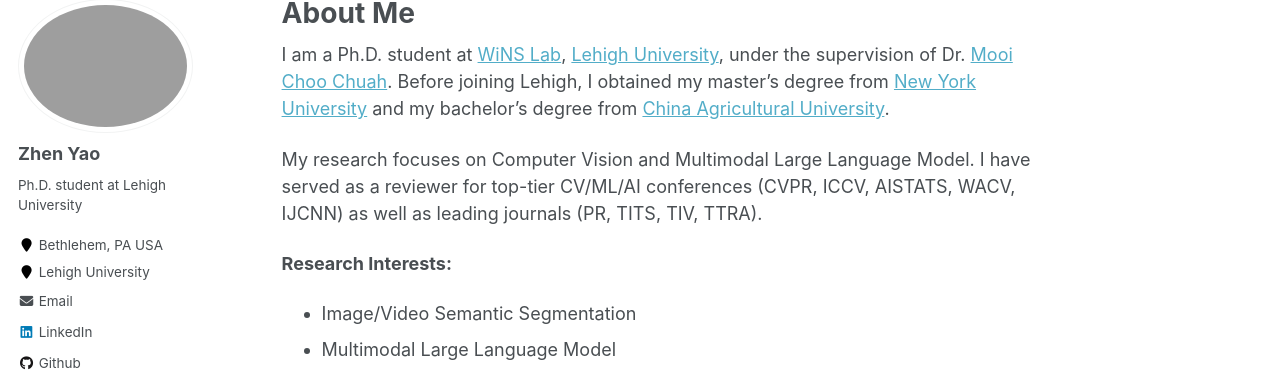
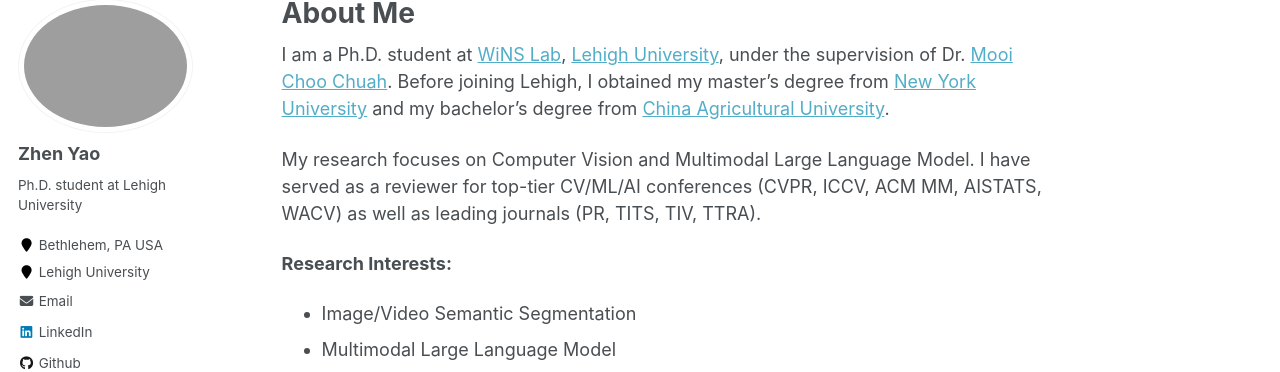
Before and after one commit to zyaocoder/zyaocoder.github.io, a Jekyll site: the page built from _pages/about.md, in a window 1280 px wide and 1014 px high. Shown: the part 107-479 px from the top of the window. Built offline with Jekyll 4.4.1, drawn with Linux system fonts in a browser that asks for light colours.

Commit message:
Update about.md

```diff
--- a/_pages/about.md
+++ b/_pages/about.md
@@ -9,7 +9,7 @@
 ---
 I am a Ph.D. student at [WiNS Lab](http://carina.cse.lehigh.edu/winslab/index.php), [Lehigh University](https://www2.lehigh.edu/), under the supervision of Dr. [Mooi Choo Chuah](https://www.cse.lehigh.edu/~chuah/). Before joining Lehigh, I obtained my master's degree from [New York University](https://www.nyu.edu/) and my bachelor's degree from [China Agricultural University](https://en.cau.edu.cn/).
 
-My research focuses on Computer Vision and Multimodal Large Language Model. I have served as a reviewer for top-tier CV/ML/AI conferences (CVPR, ICCV, AISTATS, WACV, IJCNN) as well as leading journals (PR, TITS, TIV, TTRA).
+My research focuses on Computer Vision and Multimodal Large Language Model. I have served as a reviewer for top-tier CV/ML/AI conferences (CVPR, ICCV, ACM MM, AISTATS, WACV) as well as leading journals (PR, TITS, TIV, TTRA).
 
 <strong>Research Interests:</strong>
 * Image/Video Semantic Segmentation
```
